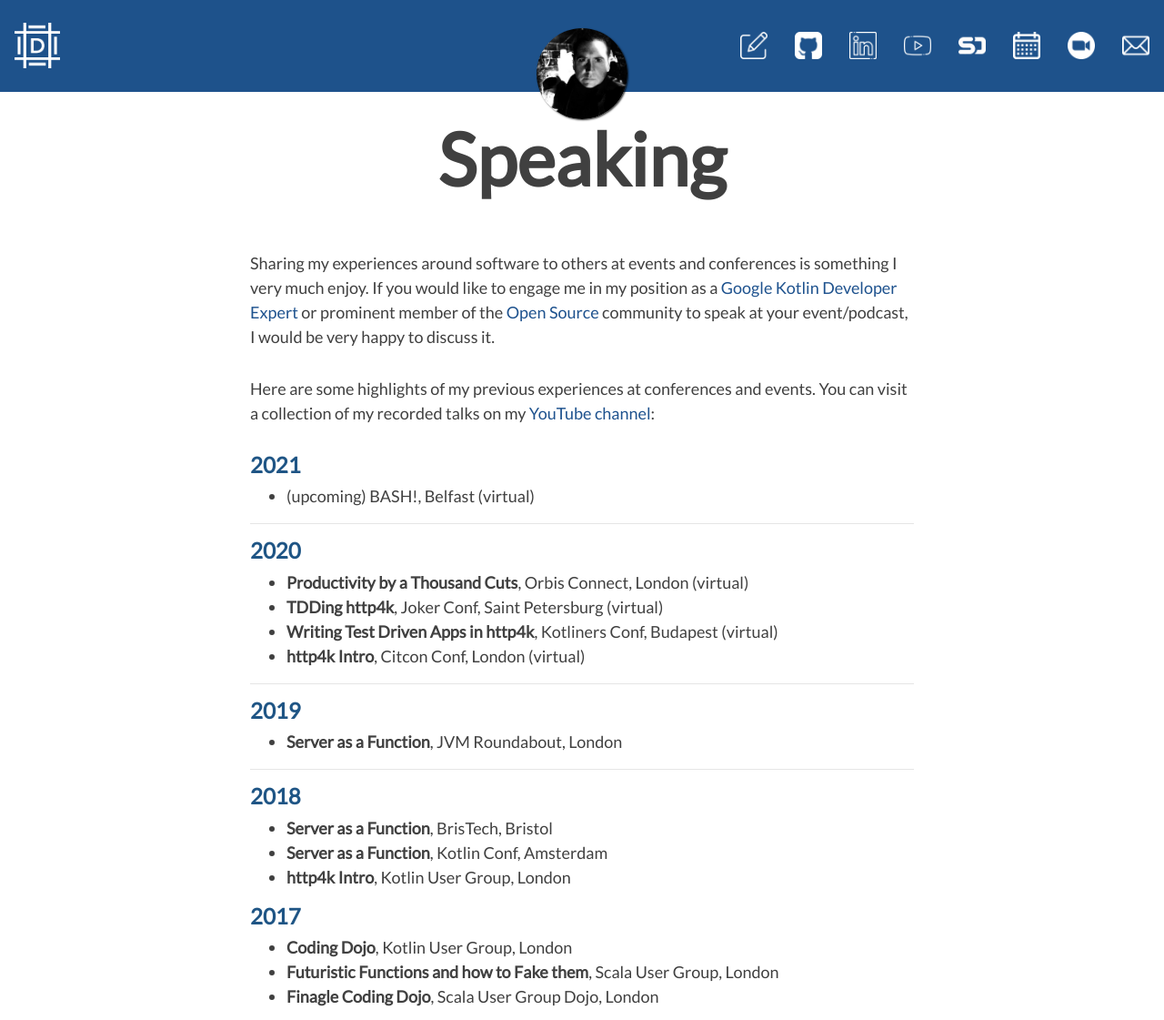
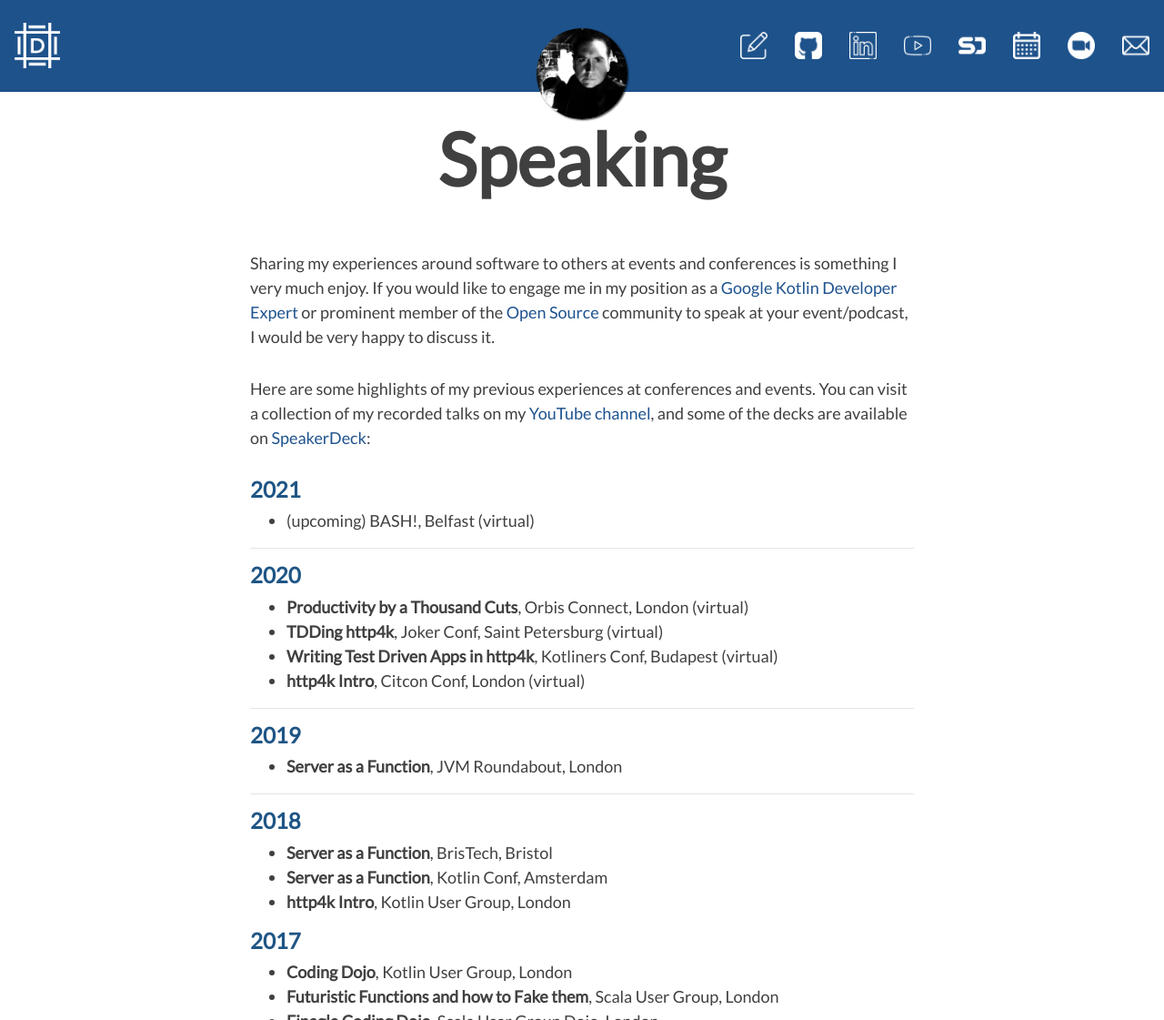
Before and after one commit to dmcg/daviddenton.github.io, a Jekyll site: the page built from speaking.html, in a window 1280 px wide and 1252 px high, cut to the strip 0-1121 px from the top of the window. Shown: the whole strip at 91% size. Built offline with Jekyll 4.4.1, drawn with Linux system fonts in a browser that asks for light colours; nearby versions of some CDN libraries.

Commit message:
adding speakerdeck

```diff
--- a/_config.yml
+++ b/_config.yml
@@ -11,7 +11,7 @@
   github: https://dentondav.id/github
   linkedin: https://dentondav.id/linkedin
   youtube: https://dentondav.id/youtube
-  speakerdeck: https://speakerdeck.com/daviddenton
+  speakerdeck: https://dentondav.id/speakerdeck
   calendly: https://dentondav.id/calendly
   zoom: https://dentondav.id/zoom
   mail: mailto://hello@dentondav.id
--- a/speaking.html
+++ b/speaking.html
@@ -9,7 +9,7 @@
     community to speak at your event/podcast, I would be very happy to discuss it.</p>
 
 <p>Here are some highlights of my previous experiences at conferences and events. You can visit a collection of my
-    recorded talks on my <a href="https://dentondav.id/youtube">YouTube channel</a>:</p>
+    recorded talks on my <a href="https://dentondav.id/youtube">YouTube channel</a>, and some of the decks are available on <a href="https://dentondav.id/speakerdeck">SpeakerDeck</a>:</p>
 
 <h3>2021</h3>
 <ul>
```
